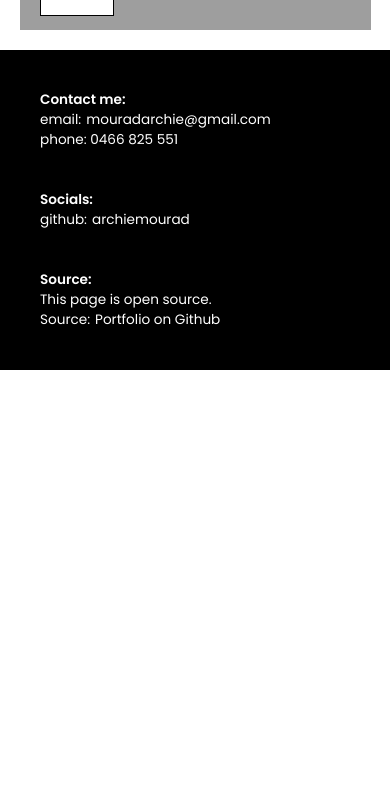
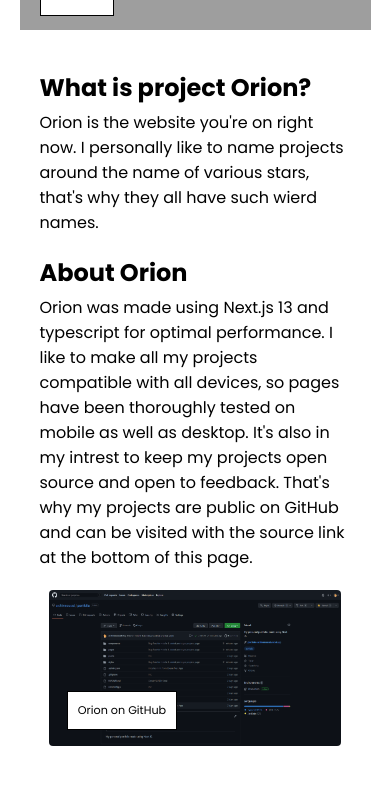
Before and after one commit to archiemourad/portfolio, a Next.js app: page /orion in a window 390 px wide. Shown: the part 240-1036 px from the top of the page. Before the commit the page ends 844 px from the top, so only its background shows below. Built offline with nearby package versions, Linux system fonts and the light colour scheme; grey boxes are pictures that could not be loaded.

Commit message:
Finished two project pages for testing on mobile

```diff
--- a/pages/orion.tsx
+++ b/pages/orion.tsx
@@ -1,5 +1,7 @@
+import Head from "next/head";
 import Image from "next/image";
 import { Navbar, Footer } from "../components";
+import github from "../public/github.png";
 
 const project = {
   title: "Orion",
@@ -9,6 +11,13 @@ const project = {
 export default function Orion() {
   return (
     <>
+      <Head>
+        <title>Portfolio - {project.title}</title>
+        <meta
+          name={`Portfolio - ${project.title}`}
+          content={`The about page for project ${project.title}.`}
+        />
+      </Head>
       <Navbar />
       <div style={{ padding: "20px", marginTop: "50px" }}>
         <Image
@@ -38,8 +47,56 @@ export default function Orion() {
         >
           <h3 style={{ margin: "0" }}>{project.title}</h3>
         </div>
+
+        <div style={{ padding: "5vw", paddingTop: "20px" }}>
+          {/* Replaced apostrophes with &apos; due to wierd compilation errors during deployment */}
+          <h2 style={{ marginBottom: "5px" }}>What is project Orion?</h2>
+          <p>
+            Orion is the website you're on right now. I personally like to name
+            projects around the name of various stars, that&apos;s why they all
+            have such wierd names.
+          </p>
+
+          <h2 style={{ marginBottom: "5px" }}>About Orion</h2>
+          <p>
+            Orion was made using Next.js 13 and typescript for optimal
+            performance. I like to make all my projects compatible with all
+            devices, so pages have been thoroughly tested on mobile as well as
+            desktop. It's also in my intrest to keep my projects open source and
+            open to feedback. That&apos;s why my projects are public on GitHub
+            and can be visited with the source link at the bottom of this page.
+          </p>
+
+          <Image
+            src={github}
+            alt="GitHub source"
+            width={1874}
+            height={929}
+            style={{
+              display: "block",
+              borderRadius: "4px",
+              width: "75vw",
+              height: "40vw",
+              marginLeft: "auto",
+              marginRight: "auto",
+              marginTop: "20px",
+              marginBottom: "20px",
+            }}
+          />
+          <div
+            style={{
+              position: "absolute",
+              background: "white",
+              border: "1px solid black",
+              padding: "10px",
+              marginTop: "-75px",
+              marginLeft: "7vw",
+            }}
+          >
+            <p style={{ fontSize: "0.7rem" }}>Orion on GitHub</p>
+          </div>
+        </div>
       </div>
-
       <Footer />
     </>
   );
```
Also changed, not shown: pages/my-projects.tsx (+8 -0 lines), pages/vega.tsx (+59 -2 lines), public/github.png (added), public/vega-early.png (added).
